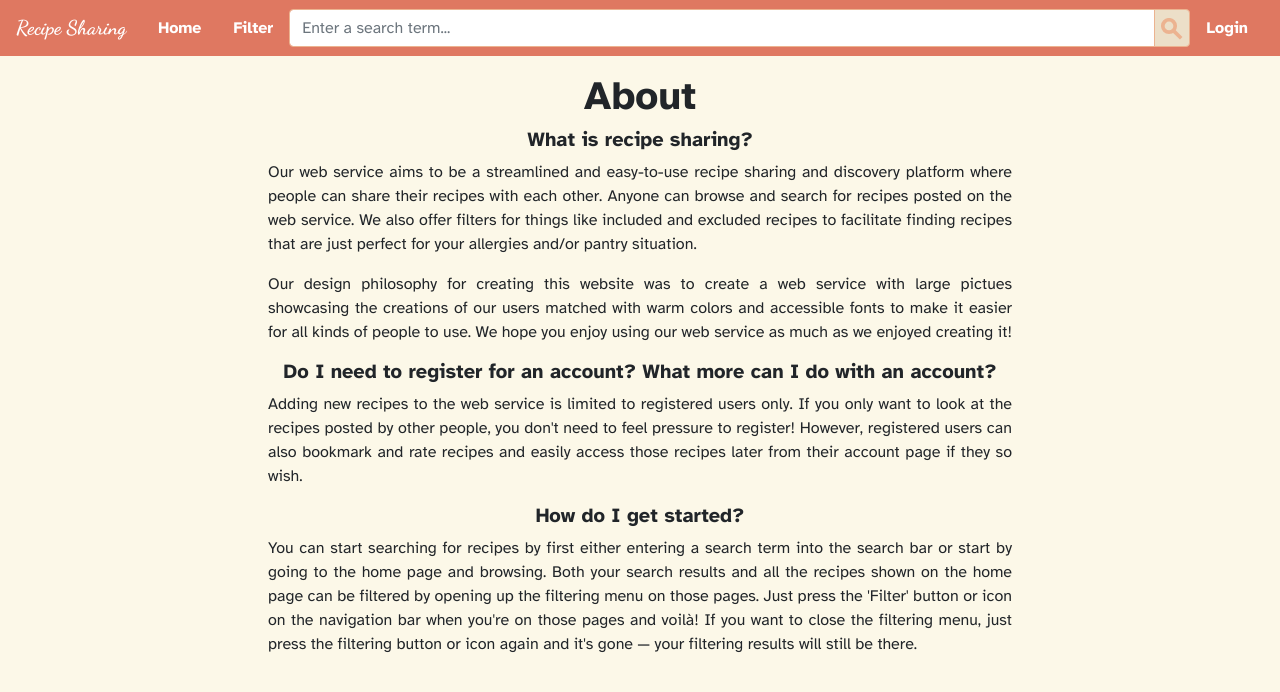
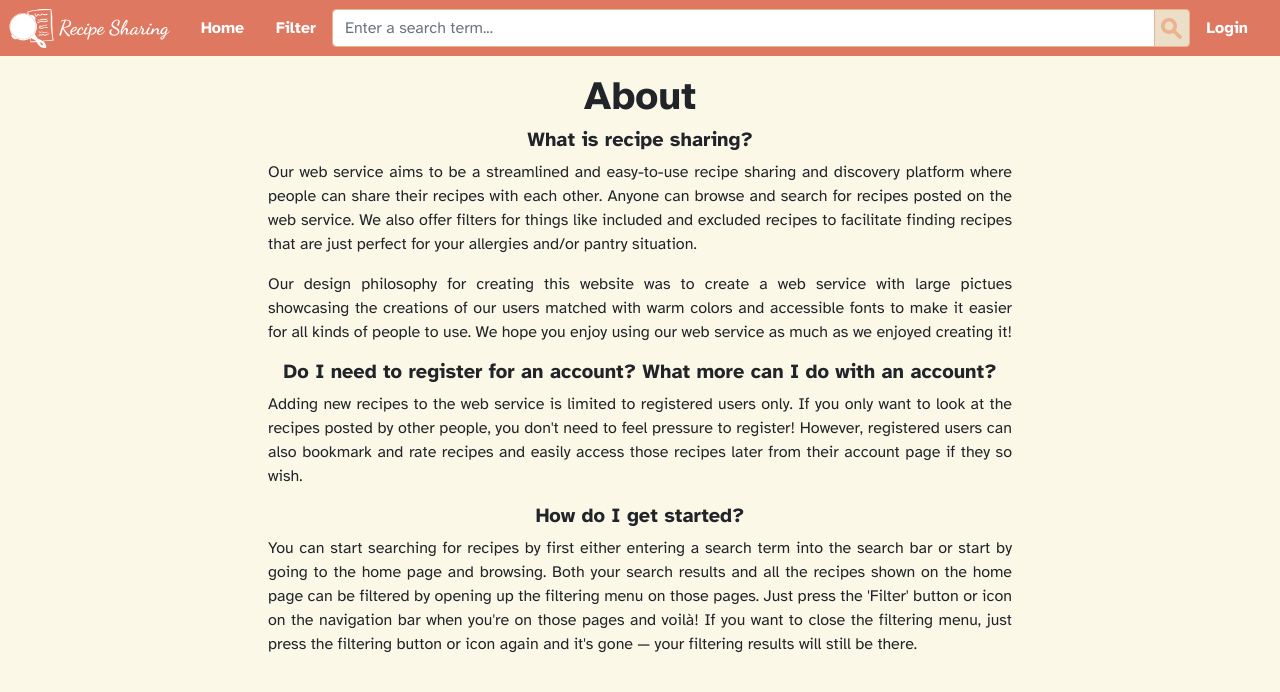
Before and after one commit to Schmid7k/recipe-sharing, a React (Create React App) app in the folder client/: page /about in a window 1280 px wide. Shown: the top 692 px of the page. Built offline with nearby package versions, Linux system fonts and the light colour scheme.

Commit message:
Add placeholder logo to navigation bar
Add a placeholder logo styled to fit in the navigation bar.

```diff
--- a/client/src/components/NavBar/NavBar.css
+++ b/client/src/components/NavBar/NavBar.css
@@ -111,3 +111,8 @@
     overflow: hidden;
     text-overflow: ellipsis;
 }
+
+#logo-img {
+    height: 2.2em;
+    margin: -0.8em 0.2em -0.5em -0.5rem;
+}
--- a/client/src/components/NavBar/NavBar.js
+++ b/client/src/components/NavBar/NavBar.js
@@ -2,6 +2,7 @@ import React, { Fragment } from "react";
 import { Redirect } from "react-router-dom";
 import PropTypes from 'prop-types';
 import "./NavBar.css";
+import siteLogo from "../../images/logo.png";
 import searchSvg from "../../images/search_svg.svg";
 import searchTogglerSvg from "../../images/search_toggler.svg";
 import homeSvg from "../../images/home_svg.svg";
@@ -13,6 +14,7 @@ const NavBrand = () => {
   return (
     <Fragment>
       <a className="navbar-brand handwritten-text" href="/">
+        <img id="logo-img" src={siteLogo} alt="Logo" />
         Recipe Sharing
       </a>
     </Fragment>
```
Also changed, not shown: client/src/images/logo.png (added).
